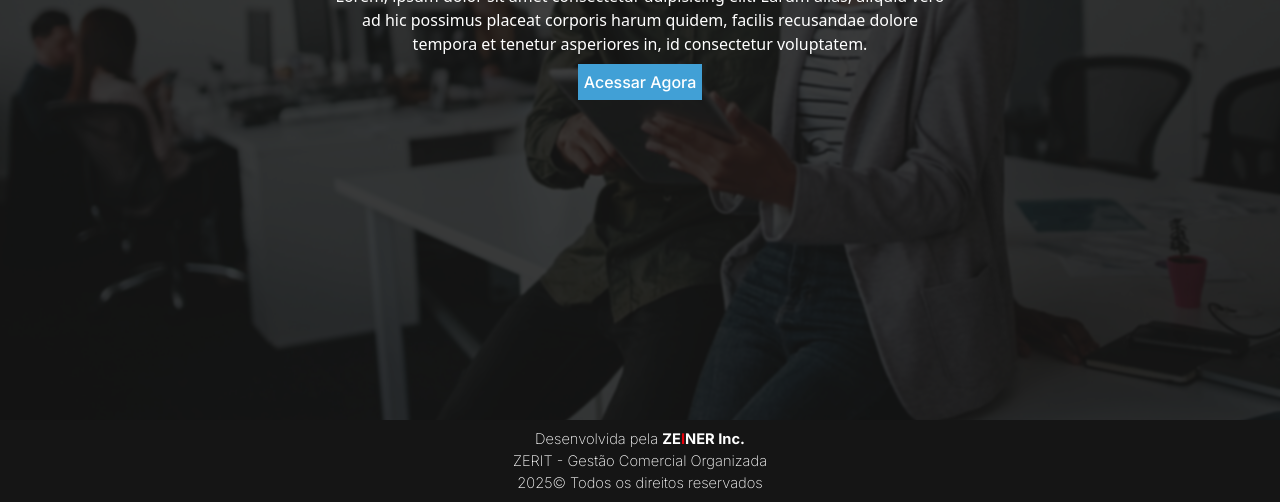
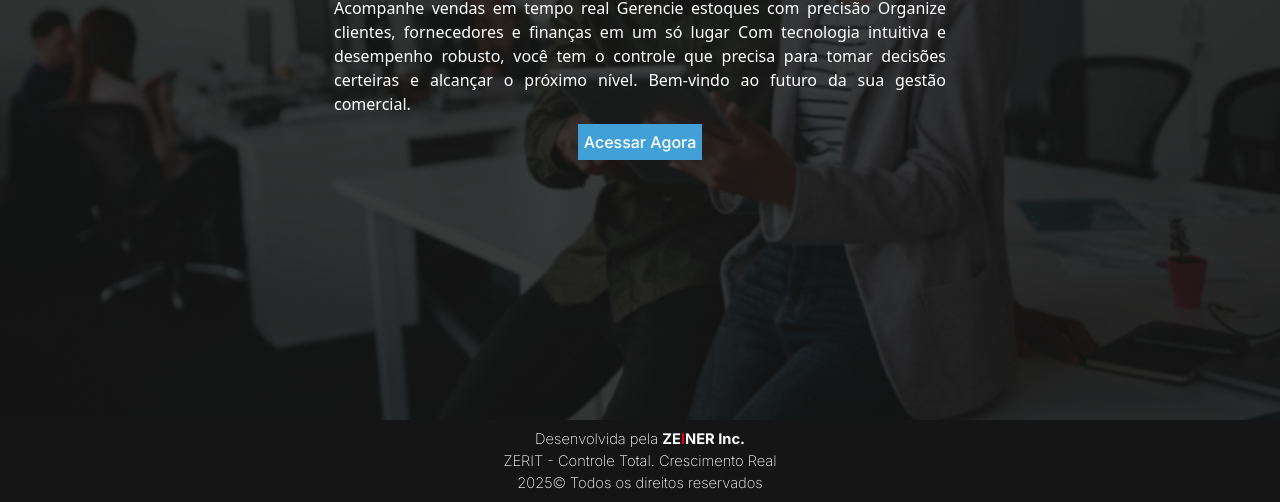
Before and after one commit to C4L3B3666/ZERIT, a website: page index.html in a window 1280 px wide. Shown: the part 380-882 px from the top of the page. Drawn offline with Linux system fonts and the light colour scheme.

Commit message:
Texto na HERO

```diff
--- a/index.html
+++ b/index.html
@@ -29,7 +29,16 @@
         <div class="flex flex-col h-screen justify-center items-center px-7">
             <nav class="text-center md:w-1/2">
                 <h1 class="font-bold text-3xl font-inter text-[#41A0D6]">Gestão Comercial Organizada.</h1>
-                <p class="font-extralight text-white">Lorem, ipsum dolor sit amet consectetur adipisicing elit. Earum alias, aliquid vero ad hic possimus placeat corporis harum quidem, facilis recusandae dolore tempora et tenetur asperiores in, id consectetur voluptatem.</p>
+                <p class="font-extralight text-white text-justify">Transforme a forma como você administra o seu negócio com uma gestão inteligente, rápida e eficiente.
+                    Nosso sistema de Gestão Comercial foi criado para simplificar processos, aumentar a produtividade e impulsionar seus lucros.
+
+                    Acompanhe vendas em tempo real
+                    Gerencie estoques com precisão
+                    Organize clientes, fornecedores e finanças em um só lugar
+
+                    Com tecnologia intuitiva e desempenho robusto, você tem o controle que precisa para tomar decisões certeiras e alcançar o próximo nível.
+
+                    Bem-vindo ao futuro da sua gestão comercial.</p>
             </nav>
             <nav>
                 <a href="views/form.html"><button class="btn">Acessar Agora</button></a>
@@ -40,7 +49,7 @@
                 <p>Desenvolvida pela <span class="font-bold">ZE<span class="text-red-600 font-bold">I</span>NER Inc.</span></p>
             </nav>
             <nav>
-                ZERIT - Gestão Comercial Organizada
+                ZERIT - Controle Total. Crescimento Real
             </nav>
             <nav>
                 2025&copy; Todos os direitos reservados
```
Also changed, not shown: assets/css/output.css.
